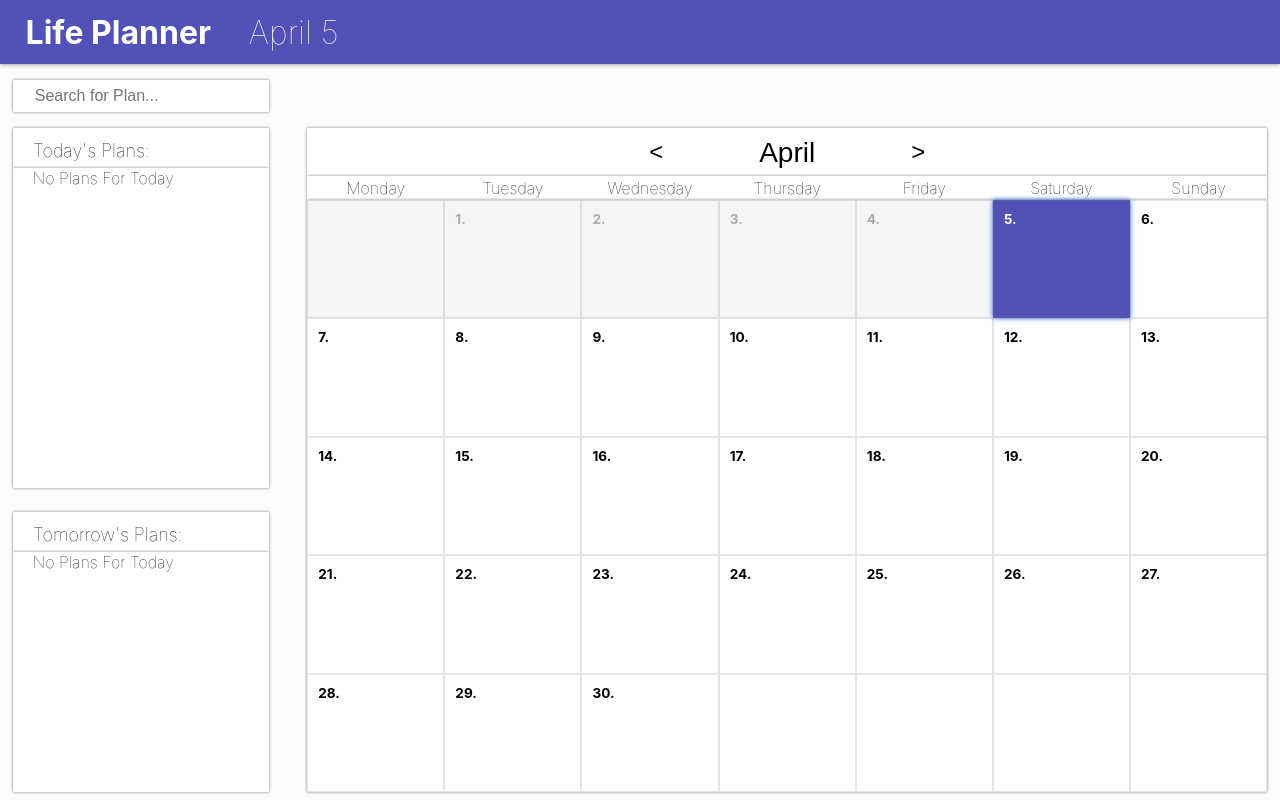
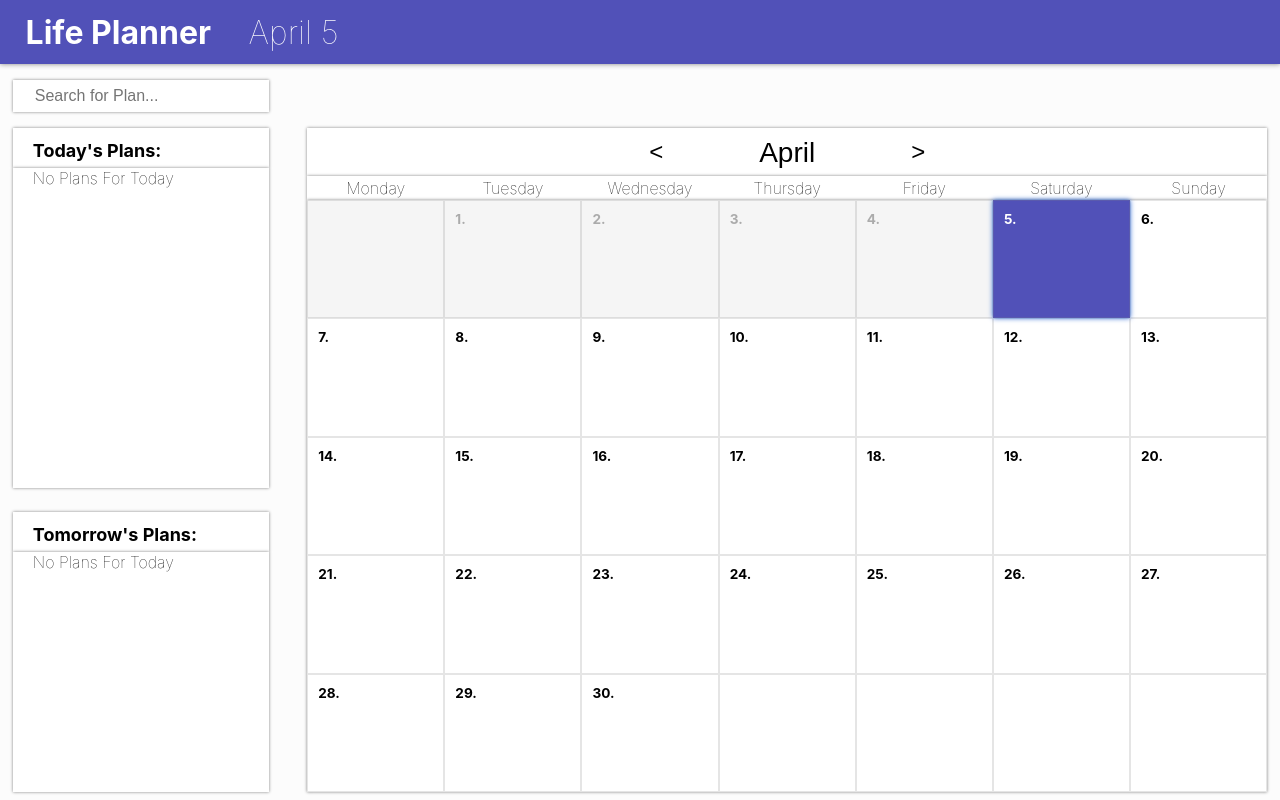
Before and after one commit to lseti1/lifePlanner-773629, a React (Create React App) app: page / in a window 1280 px wide. Built offline with nearby package versions, Linux system fonts and the light colour scheme.

Commit message:
Content: Slight changes to text displays

```diff
--- a/src/App.js
+++ b/src/App.js
@@ -234,7 +234,7 @@ function App() {
               <div className="daysGridDates">{item.id - firstDayIndex + 1}.</div>
             )}
             {item.text}
-            <button className="daysGridArrayDeleteButton" onClick={(e) => handleQuickDelete(e, item.id)}>Clear</button>
+            <button className="daysGridArrayDeleteButton" onClick={(e) => handleQuickDelete(e, item.id)}>X</button>
           </div>
         ))}
       </div>
@@ -258,25 +258,22 @@ function App() {
       )}
 
       <div className="todayTitle">
-        <h2>Today's Plans:</h2>
+        <h2><b>Today's Plans:</b></h2>
       </div>
       <div className="todayText">
         <p>{TodaysPlan ? TodaysPlan.plan.trim() != "" ? TodaysPlan.plan : "No Plans For Today" : "No Plans For Today"}</p>
       </div>
       <div className="todayTomorrowOverlay planToday" onClick={() => {setCurrentMonthOnCalendar(currentMonth); handleEdit(currentDayIndex); }}>
-        <h1>Click to Edit</h1>
+        <h1>Edit</h1>
       </div>
       <div className="tomorrowTitle">
-        <h2>Tomorrow's Plans:</h2>
+        <h2><b>Tomorrow's Plans:</b></h2>
       </div>
       <div className="tomorrowText">
         <p>{TomorrowsPlan ? TomorrowsPlan.plan.trim() != "" ? TomorrowsPlan.plan : "No Plans For Today" : "No Plans For Today"}</p>
       </div>
       <div className="todayTomorrowOverlay planTomorrow" onClick={() => {setCurrentMonthOnCalendar(currentMonth); handleEdit(currentDayIndex + 1); }}>
-        <h1>Click to Edit</h1>
-      </div>
-      <div className="disclaimer">
-        <p>This app uses Session Storage, plans <br />will not be saved when closed</p>
+        <h1>Edit</h1>
       </div>
     </div>
   );
```
